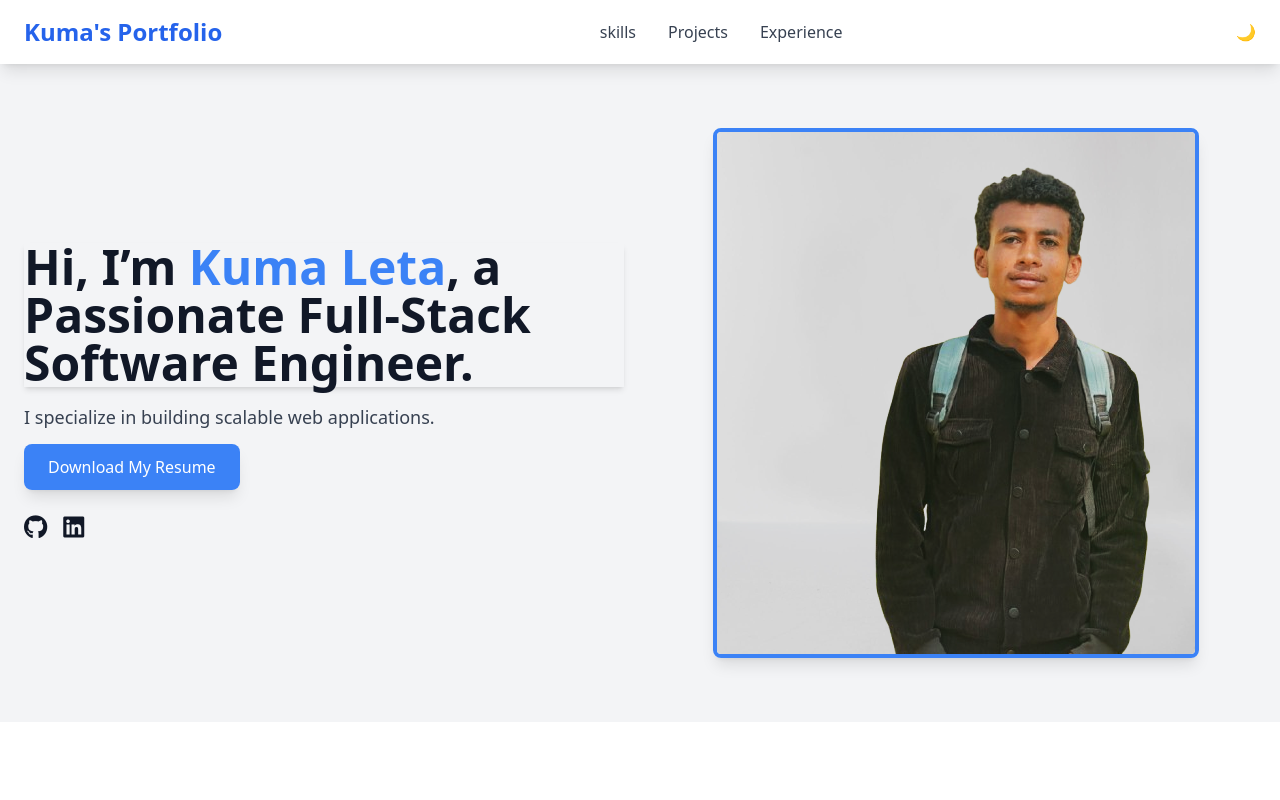
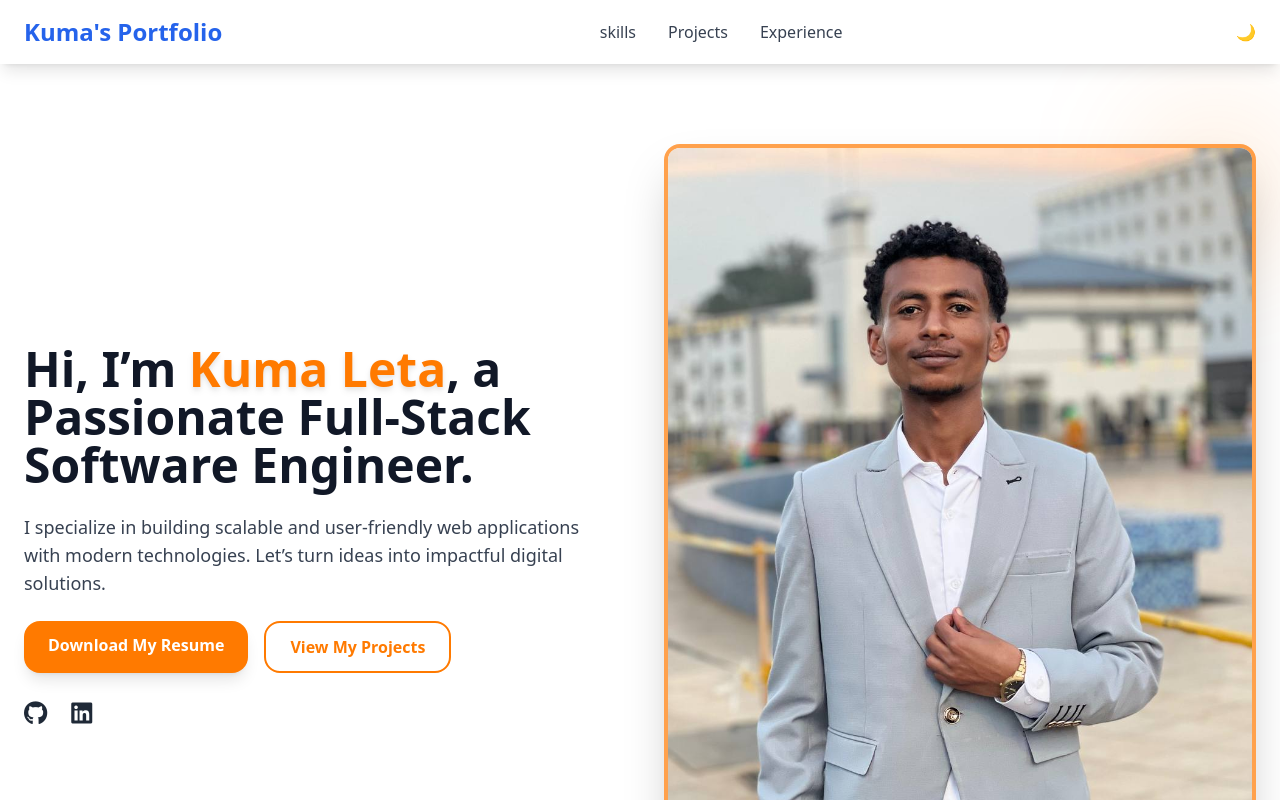
Before and after one commit to Kuma-Leta/PersonalWebsite, a React (Vite) app: page /hero in a window 1280 px wide. Shown: the top 800 px of the page. Built offline with nearby package versions, Linux system fonts and the light colour scheme.

Commit message:
hero section color as well as picture update

```diff
--- a/src/components/sections/about.tsx
+++ b/src/components/sections/about.tsx
@@ -1,7 +1,6 @@
 import React, { useEffect } from "react";
 import "aos/dist/aos.css";
 import Aos from "aos";
-
 const About: React.FC = () => {
   useEffect(() => {
     Aos.init({ duration: 1000 });
--- a/src/components/sections/hero.tsx
+++ b/src/components/sections/hero.tsx
@@ -9,53 +9,71 @@ const Hero: React.FC = () => {
   }, []);
 
   return (
-    <section className="relative bg-gray-100 dark:bg-gray-900">
-      {/* Gradient Waves */}
-      <div className="absolute inset-0 -z-10 bg-gradient-to-r from-blue-500 to-purple-600 opacity-10"></div>
+    <section className="relative bg-white dark:bg-gray-900">
+      {/* Decorative Gradient Accent */}
+      <div className="absolute inset-0 -z-10 bg-gradient-to-br from-orange-100 via-white to-orange-50 opacity-40"></div>
 
-      <div className="container mx-auto px-6 py-16 flex flex-col-reverse lg:flex-row items-center gap-8">
+      <div className="container mx-auto px-6 py-20 flex flex-col-reverse lg:flex-row items-center gap-12">
         {/* Left Content */}
-        <div className="lg:w-1/2 text-center lg:text-left" data-aos="fade-up">
-          <h1 className="text-4xl md:text-5xl font-bold text-gray-900 dark:text-white shadow-md">
-            Hi, I’m <span className="text-blue-500">Kuma Leta</span>, a
+        <div
+          className="lg:w-1/2 text-center lg:text-left space-y-6"
+          data-aos="fade-up"
+        >
+          <h1 className="text-4xl md:text-5xl font-bold text-gray-900 dark:text-white leading-tight">
+            Hi, I’m{" "}
+            <span className="text-[#FF7A00] drop-shadow-md">Kuma Leta</span>, a
             Passionate Full-Stack Software Engineer.
           </h1>
-          <p className="mt-4 text-lg text-gray-700 dark:text-gray-300">
-            I specialize in building scalable web applications.
+          <p className="text-lg text-gray-700 dark:text-gray-300 max-w-xl mx-auto lg:mx-0">
+            I specialize in building scalable and user-friendly web applications
+            with modern technologies. Let’s turn ideas into impactful digital
+            solutions.
           </p>
-          <div className="mt-6 space-y-4 lg:space-y-0 lg:space-x-4">
+
+          {/* CTA Buttons */}
+          <div className="mt-8 flex flex-col sm:flex-row gap-4 justify-center lg:justify-start">
             <a
               href={"/Kuma_Leta_FullStack_Developer.pdf"}
-              className="px-6 py-3 bg-blue-500 text-white rounded-lg shadow-lg hover:bg-blue-600 transition"
+              className="px-6 py-3 bg-[#FF7A00] text-white font-semibold rounded-2xl shadow-lg hover:bg-[#e86c00] hover:shadow-orange-300/50 transition"
             >
               Download My Resume
             </a>
+            <a
+              href="#projects"
+              className="px-6 py-3 border-2 border-[#FF7A00] text-[#FF7A00] font-semibold rounded-2xl hover:bg-[#FF7A00] hover:text-white transition"
+            >
+              View My Projects
+            </a>
           </div>
+
           {/* Social Icons */}
-          <div className="mt-8 flex justify-center lg:justify-start space-x-4">
+          <div className="mt-10 flex justify-center lg:justify-start space-x-6">
             <a
               href="https://github.com/Kuma-Leta"
               target="_blank"
               rel="noopener noreferrer"
+              className="text-2xl text-gray-800 dark:text-white hover:text-[#FF7A00] transition"
             >
-              <i className="fab fa-github text-2xl text-gray-900 dark:text-white"></i>
+              <i className="fab fa-github"></i>
             </a>
             <a
               href="https://linkedin.com/in/kumaleta"
               target="_blank"
               rel="noopener noreferrer"
+              className="text-2xl text-gray-800 dark:text-white hover:text-[#FF7A00] transition"
             >
-              <i className="fab fa-linkedin text-2xl text-gray-900 dark:text-white"></i>
+              <i className="fab fa-linkedin"></i>
             </a>
           </div>
         </div>
 
         {/* Right Content (Image) */}
-        <div className="lg:w-1/2 flex justify-center" data-aos="fade-left">
+        <div className="lg:w-1/2 flex justify-center relative" data-aos="fade-left">
+          <div className="absolute -top-6 -right-6 w-32 h-32 bg-[#FF7A00]/20 rounded-full blur-3xl"></div>
           <img
-            src={"/ma-photo.png"}
-            alt="kuma Leta"
-            className="rounded-lg shadow-lg border-4 border-blue-500"
+            src={"/profile_picture.jpg"}
+            alt="Kuma Leta"
+            className="rounded-2xl shadow-2xl border-4 border-[#FF7A00]/70"
           />
         </div>
       </div>
```
Also changed, not shown: public/profile_picture.jpg (added).
